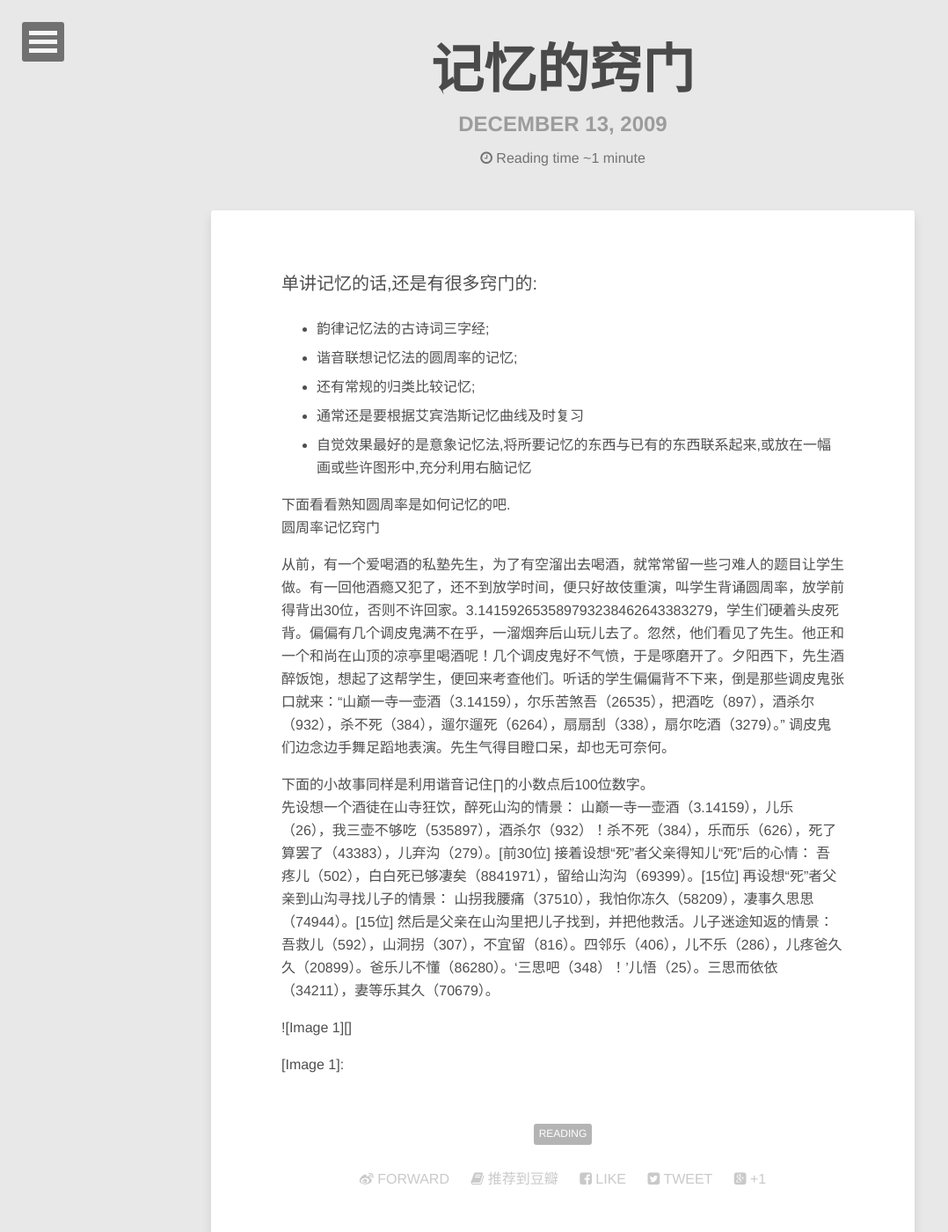
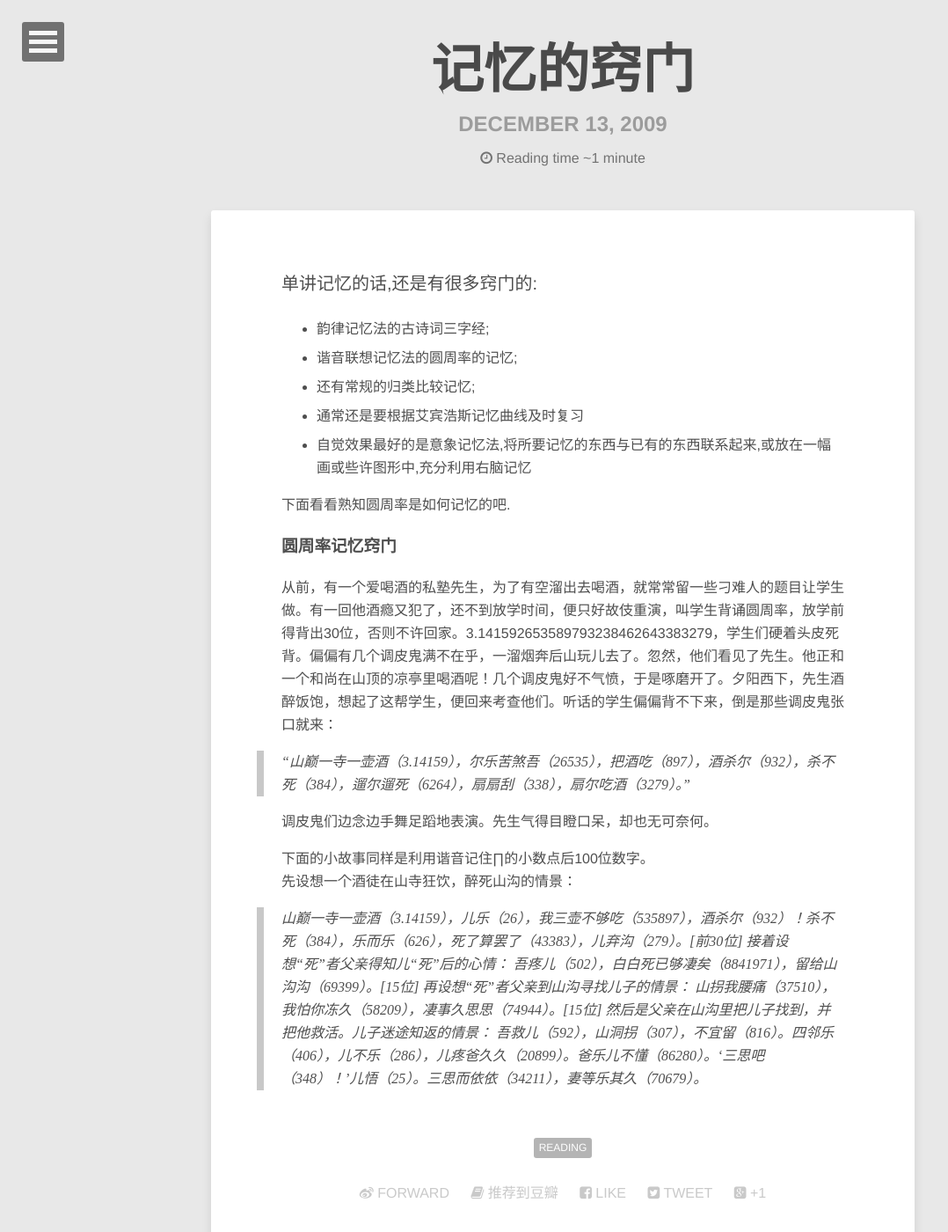
Before and after one commit to jinntrance/blog, a Jekyll site: the page built from _posts/2009-12-13-key-to-memory.md, in a window 1280 px wide and 1400 px high. Shown: the whole window at 88% size, without its empty margins (0-1078 px from the left). Built offline with Jekyll 4.4.1, drawn with Linux system fonts in a browser that asks for light colours; comment, search, counter and statistics services are not loaded.

Commit message:
reformat a post

```diff
--- a/_posts/2009-12-13-key-to-memory.md
+++ b/_posts/2009-12-13-key-to-memory.md
@@ -15,15 +15,14 @@ date: 2009-12-13T10:30:00+0800
  *  自觉效果最好的是意象记忆法,将所要记忆的东西与已有的东西联系起来,或放在一幅画或些许图形中,充分利用右脑记忆
 
 下面看看熟知圆周率是如何记忆的吧.
-圆周率记忆窍门
 
-从前，有一个爱喝酒的私塾先生，为了有空溜出去喝酒，就常常留一些刁难人的题目让学生做。有一回他酒瘾又犯了，还不到放学时间，便只好故伎重演，叫学生背诵圆周率，放学前得背出30位，否则不许回家。3.141592653589793238462643383279，学生们硬着头皮死背。偏偏有几个调皮鬼满不在乎，一溜烟奔后山玩儿去了。忽然，他们看见了先生。他正和一个和尚在山顶的凉亭里喝酒呢！几个调皮鬼好不气愤，于是啄磨开了。夕阳西下，先生酒醉饭饱，想起了这帮学生，便回来考查他们。听话的学生偏偏背不下来，倒是那些调皮鬼张口就来：“山巅一寺一壶酒（3.14159），尔乐苦煞吾（26535），把酒吃（897），酒杀尔（932），杀不死（384），遛尔遛死（6264），扇扇刮（338），扇尔吃酒（3279）。” 调皮鬼们边念边手舞足蹈地表演。先生气得目瞪口呆，却也无可奈何。
+### 圆周率记忆窍门
+
+从前，有一个爱喝酒的私塾先生，为了有空溜出去喝酒，就常常留一些刁难人的题目让学生做。有一回他酒瘾又犯了，还不到放学时间，便只好故伎重演，叫学生背诵圆周率，放学前得背出30位，否则不许回家。3.141592653589793238462643383279，学生们硬着头皮死背。偏偏有几个调皮鬼满不在乎，一溜烟奔后山玩儿去了。忽然，他们看见了先生。他正和一个和尚在山顶的凉亭里喝酒呢！几个调皮鬼好不气愤，于是啄磨开了。夕阳西下，先生酒醉饭饱，想起了这帮学生，便回来考查他们。听话的学生偏偏背不下来，倒是那些调皮鬼张口就来：
+>“山巅一寺一壶酒（3.14159），尔乐苦煞吾（26535），把酒吃（897），酒杀尔（932），杀不死（384），遛尔遛死（6264），扇扇刮（338），扇尔吃酒（3279）。”
+
+调皮鬼们边念边手舞足蹈地表演。先生气得目瞪口呆，却也无可奈何。
 
 下面的小故事同样是利用谐音记住∏的小数点后100位数字。
-先设想一个酒徒在山寺狂饮，醉死山沟的情景： 山巅一寺一壶酒（3.14159），儿乐（26），我三壶不够吃（535897），酒杀尔（932）！杀不死（384），乐而乐（626），死了算罢了（43383），儿弃沟（279）。\[前30位\] 接着设想“死”者父亲得知儿“死”后的心情： 吾疼儿（502），白白死已够凄矣（8841971），留给山沟沟（69399）。\[15位\] 再设想“死”者父亲到山沟寻找儿子的情景： 山拐我腰痛（37510），我怕你冻久（58209），凄事久思思（74944）。\[15位\] 然后是父亲在山沟里把儿子找到，并把他救活。儿子迷途知返的情景： 吾救儿（592），山洞拐（307），不宜留（816）。四邻乐（406），儿不乐（286），儿疼爸久久（20899）。爸乐儿不懂（86280）。‘三思吧（348）！’儿悟（25）。三思而依依（34211），妻等乐其久（70679）。
-
-
-![Image 1][]
-
-
-[Image 1]:
+先设想一个酒徒在山寺狂饮，醉死山沟的情景：
+>山巅一寺一壶酒（3.14159），儿乐（26），我三壶不够吃（535897），酒杀尔（932）！杀不死（384），乐而乐（626），死了算罢了（43383），儿弃沟（279）。\[前30位\] 接着设想“死”者父亲得知儿“死”后的心情： 吾疼儿（502），白白死已够凄矣（8841971），留给山沟沟（69399）。\[15位\] 再设想“死”者父亲到山沟寻找儿子的情景： 山拐我腰痛（37510），我怕你冻久（58209），凄事久思思（74944）。\[15位\] 然后是父亲在山沟里把儿子找到，并把他救活。儿子迷途知返的情景： 吾救儿（592），山洞拐（307），不宜留（816）。四邻乐（406），儿不乐（286），儿疼爸久久（20899）。爸乐儿不懂（86280）。‘三思吧（348）！’儿悟（25）。三思而依依（34211），妻等乐其久（70679）。
```
